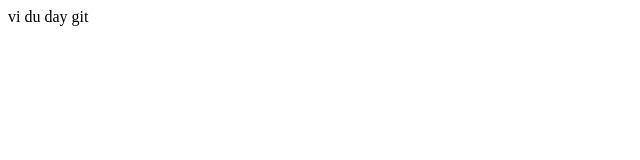
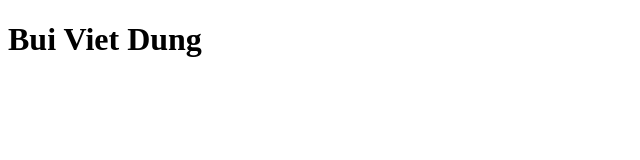
Before and after one commit to nna8697/vidu, a plain HTML site: page index.html in a window 1280 px wide. Shown: the whole page, without its empty margins (0-640 px from the left). Drawn offline with Linux system fonts and the light colour scheme.

Commit message:
Update index.html

```diff
--- a/index.html
+++ b/index.html
@@ -6,6 +6,6 @@
     <title>Document</title>
 </head>
 <body>
-    vi du day git
+    <h1>Bui Viet Dung</h1>
 </body>
 </html>
```
